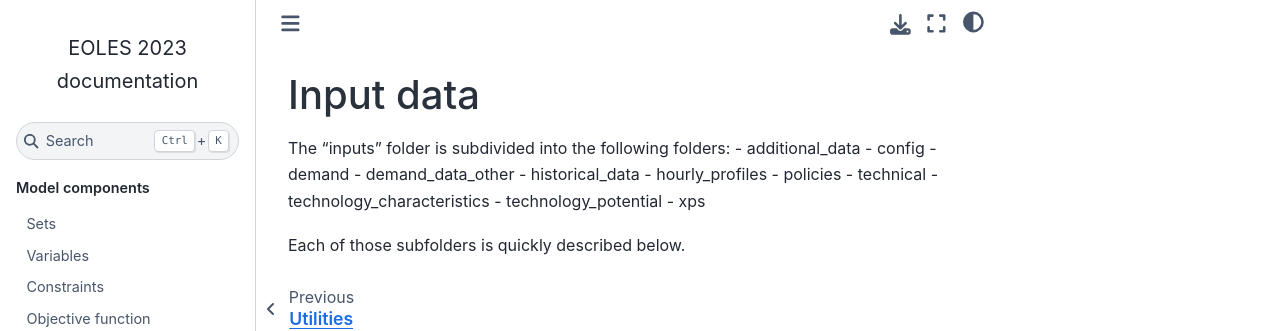
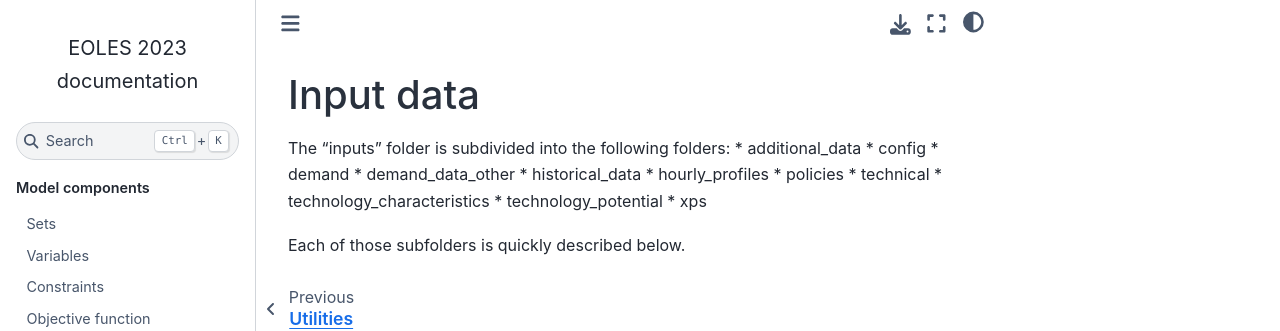
Before and after one commit to LucieRC/EOLES, a Sphinx documentation site: the page built from docs/input_data.rst, in a window 1280 px wide. Shown: the top 331 px of the page. Built offline with Sphinx 7.4.7 and the Sphinx Book theme 1.1.4, drawn with Linux system fonts in a browser that asks for light colours.

```diff
--- a/docs/input_data.rst
+++ b/docs/input_data.rst
@@ -3,16 +3,16 @@ Input data
 ##########################################
 
 The "inputs" folder is subdivided into the following folders:
-- additional_data
-- config
-- demand
-- demand_data_other
-- historical_data
-- hourly_profiles
-- policies
-- technical
-- technology_characteristics
-- technology_potential
-- xps
+* additional_data
+* config
+* demand
+* demand_data_other
+* historical_data
+* hourly_profiles
+* policies
+* technical
+* technology_characteristics
+* technology_potential
+* xps
 
 Each of those subfolders is quickly described below.
```
